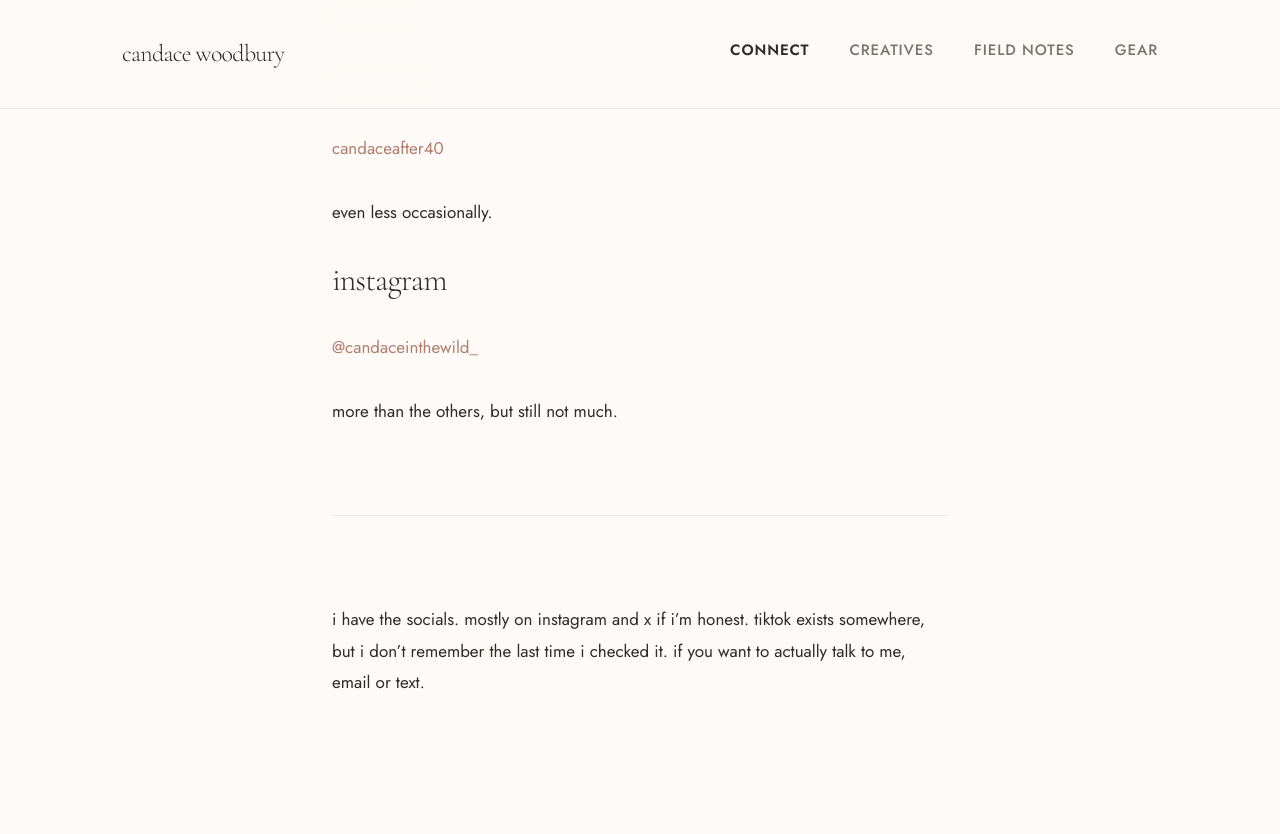
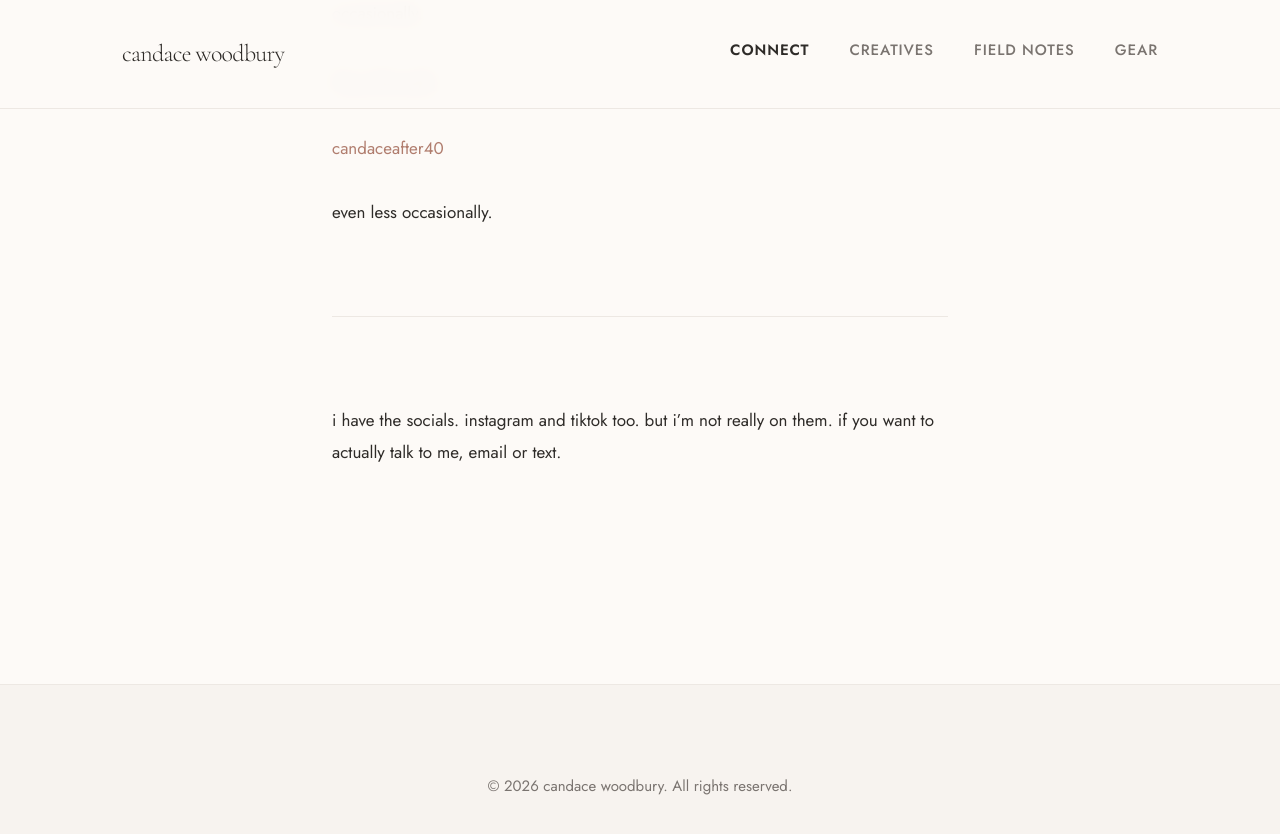
Before and after one commit to candacemonster/candace-woodbury, a Jekyll site: the page built from pages/connect.md, in a window 1280 px wide and 900 px high, scrolled down 1160 px. Shown: the top 834 px of the window. Built offline with Jekyll 4.4.1, drawn with Linux system fonts in a browser that asks for light colours.

Commit message:
Revert "Revise social media presence description"
This reverts commit e9fa4537fac8c6d71f01a1cc0fa05ddc997f8ec6.

```diff
--- a/pages/connect.md
+++ b/pages/connect.md
@@ -37,12 +37,6 @@ occasionally.
 
 even less occasionally.
 
-## instagram
-
-[@candaceinthewild_](https://www.instagram.com/candaceinthewild_/){:target="_blank" rel="noopener"}
-
-more than the others, but still not much.
-
 ---
 
-i have the socials. mostly on instagram and x if i'm honest. tiktok exists somewhere, but i don't remember the last time i checked it. if you want to actually talk to me, email or text.
+i have the socials. instagram and tiktok too. but i'm not really on them. if you want to actually talk to me, email or text.
```
